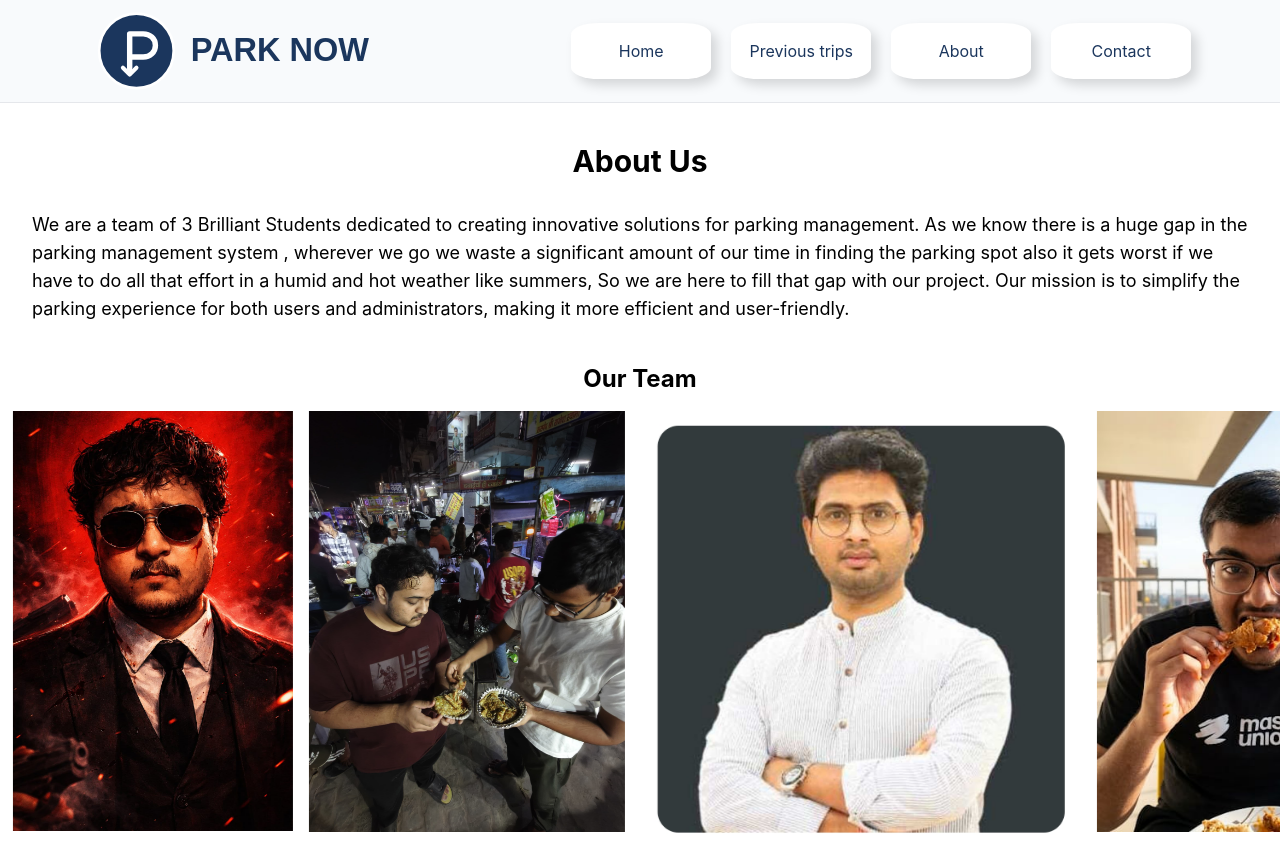
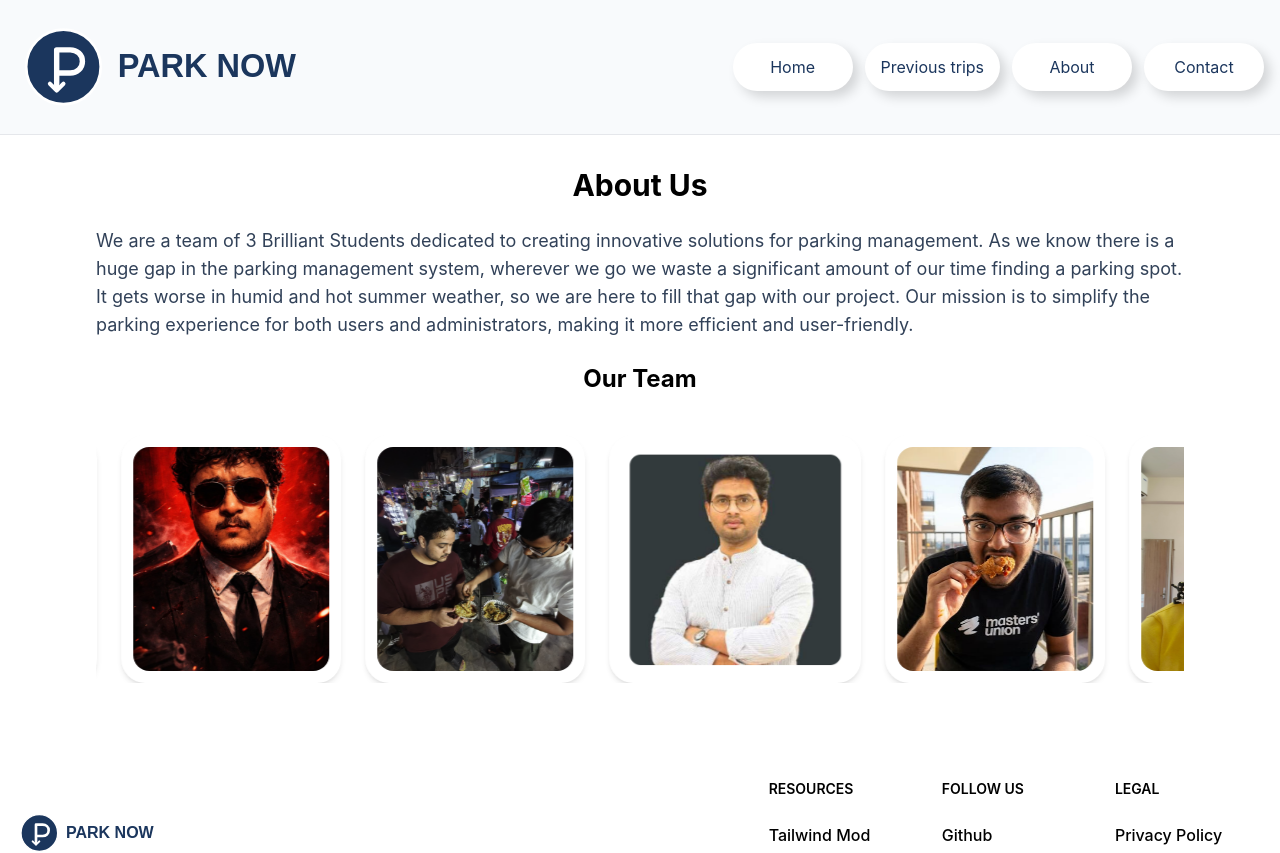
Before and after one commit to Priyes-h/Parking-Management-system-React, a React (Vite) app in the folder project1/: page /about in a window 1280 px wide. Shown: the top 853 px of the page. Built offline with nearby package versions, Linux system fonts and the light colour scheme.

Commit message:
solve payment auto fetching bug ad ui

```diff
--- a/project1/src/App.jsx
+++ b/project1/src/App.jsx
@@ -16,7 +16,7 @@ function App() {
       <Navbar />
 
       {/* 👇 this pushes footer to bottom */}
-      <div className="flex-grow pb-[120px]">
+      <div className='grow pb-8'>
         <Routes>
           <Route path='/' element={<Home/>}></Route>   {/* 👈 also added this */}
           <Route path='/home' element={<Home/>}></Route>
--- a/project1/src/Components/Navbar.jsx
+++ b/project1/src/Components/Navbar.jsx
@@ -5,30 +5,28 @@ import ParkNowLogo from '../Assests/ParkingLogo'
 function Navbar() {
   return (
     <>
-    {/* // central nav bar div applies flex on logo and links */}
-    <div className='flex justify-around border-b border-[#E5E7EB] bg-[#F8FAFC]'>
-      {/* rendering the logo component it is an svg guys  */}
-      <div><ParkNowLogo/></div>
-      {/* links here flex appliedn in home about and others  */}
-      <div className='flex justify-evenly gap-5 items-center'>
-        {/* will include search and apply implement here aysuhmaan */}
-        <div className=' border-[#1B365D] text-[#1B365D] text-center p-4 rounded-[20%] w-[140px] bg-white shadow-[6px_6px_12px_rgba(0,0,0,0.15)] hover:ring-[#1B365D] hover:ring-4 hover:scale-105 transition duration-150 ease-in-out'>
-          <Link to="/home">Home</Link>
-        </div>
-        {/* previous will be fetched from client here currenly in an dummy objet */}
-        <div className=' border-[#1B365D] text-[#1B365D] text-center p-4 rounded-[20%] w-[140px] bg-white shadow-[6px_6px_12px_rgba(0,0,0,0.15)] hover:ring-[#1B365D] hover:ring-4 hover:scale-105 transition duration-150 ease-in-out'>
-          <Link to="/previoustrips">Previous trips</Link>
-        </div>
-        <div className=' border-[#1B365D] text-[#1B365D] text-center p-4 rounded-[20%] w-[140px] bg-white shadow-[6px_6px_12px_rgba(0,0,0,0.15)] hover:ring-[#1B365D] hover:ring-4 hover:scale-105 transition duration-150 ease-in-out'>
-          <Link to="/about">About</Link>
+      {/* central nav bar div applies flex on logo and links */}
+      <div className='flex flex-col gap-4 border-b border-[#E5E7EB] bg-[#F8FAFC] px-4 py-4 md:flex-row md:items-center md:justify-between'>
+        <div className='flex items-center justify-between gap-4'>
+          <ParkNowLogo />
         </div>
 
-        <div className=' border-[#1B365D] text-[#1B365D] text-center p-4 rounded-[20%] w-[140px] bg-white shadow-[6px_6px_12px_rgba(0,0,0,0.15)] hover:ring-[#1B365D] hover:ring-4 hover:scale-105 transition duration-150 ease-in-out'>
-          <Link to="/contact">Contact</Link>
+        {/* links here flex applied in home about and others */}
+        <div className='flex flex-wrap justify-center gap-3 md:justify-end'>
+          <div className='border-[#1B365D] text-[#1B365D] text-center px-4 py-3 rounded-full min-w-[120px] bg-white shadow-[6px_6px_12px_rgba(0,0,0,0.15)] hover:ring-[#1B365D] hover:ring-4 hover:scale-105 transition duration-150 ease-in-out'>
+            <Link to='/home'>Home</Link>
+          </div>
+          <div className='border-[#1B365D] text-[#1B365D] text-center px-4 py-3 rounded-full min-w-[120px] bg-white shadow-[6px_6px_12px_rgba(0,0,0,0.15)] hover:ring-[#1B365D] hover:ring-4 hover:scale-105 transition duration-150 ease-in-out'>
+            <Link to='/previoustrips'>Previous trips</Link>
+          </div>
+          <div className='border-[#1B365D] text-[#1B365D] text-center px-4 py-3 rounded-full min-w-[120px] bg-white shadow-[6px_6px_12px_rgba(0,0,0,0.15)] hover:ring-[#1B365D] hover:ring-4 hover:scale-105 transition duration-150 ease-in-out'>
+            <Link to='/about'>About</Link>
+          </div>
+          <div className='border-[#1B365D] text-[#1B365D] text-center px-4 py-3 rounded-full min-w-[120px] bg-white shadow-[6px_6px_12px_rgba(0,0,0,0.15)] hover:ring-[#1B365D] hover:ring-4 hover:scale-105 transition duration-150 ease-in-out'>
+            <Link to='/contact'>Contact</Link>
+          </div>
         </div>
-
       </div>
-    </div>
     </>
   )
 }
--- a/project1/src/Pages/About.jsx
+++ b/project1/src/Pages/About.jsx
@@ -1,88 +1,58 @@
 import React from 'react'
 
 function About() {
-  return (<div>
-    <div>
-      <h1 class="text-3xl font-bold mb-4 m-10 ... grid justify-items-center ...">About Us</h1>
-      <p class="text-lg mb-6 m-8 ... grid justify-items-center ...">
+  const members = [
+  { src: '/src/Assests/developer1.jpeg', alt: 'Ayushmaan Da Developer' },
+  { src: '/src/Assests/developer2.jpeg', alt: 'Asmit Da Developer' },
+  { src: '/src/Assests/developer3.jpeg', alt: 'Priyesh Da Developer' },
+  { src: '/src/Assests/devGang.jpeg', alt: 'Developer Gang' },
+  { src: '/src/Assests/Rahul sir.jpeg', alt: 'Rahul sir' },
+];
+// duplicate
+const loopMembers = [...members, ...members]
+  return (
+    <div className='mx-auto max-w-6xl px-4 py-8 lg:px-8'>
+      <div className='space-y-6'>
+        <h1 className='text-3xl font-bold text-center'>About Us</h1>
+        <p className='text-base leading-7 text-slate-700 sm:text-lg'>
           We are a team of 3 Brilliant Students dedicated to creating innovative solutions for parking management.
-        As we know there is a huge gap in the parking management system , wherever we go we waste a significant amount
-        of our time in finding the parking spot also it gets worst if we have to do all that effort
-        in a humid and hot weather like summers, So we are here to fill that gap with our project.
-        Our mission is to simplify the parking experience for both users and administrators,
+          As we know there is a huge gap in the parking management system, wherever we go we waste a significant amount
+          of our time finding a parking spot. It gets worse in humid and hot summer weather, so we are here to fill that gap
+          with our project. Our mission is to simplify the parking experience for both users and administrators,
           making it more efficient and user-friendly.
         </p>
-      <h2 class="text-2xl font-bold mb-4 m-10 ... grid justify-items-center ...">Our Team</h2>
+        <h2 className='text-2xl font-bold text-center'>Our Team</h2>
+      </div>
+<div className="mt-10 overflow-hidden">
+  <div className="flex gap-6 animate-scroll">
 
+    {loopMembers.map((member, index) => (
+      <div
+        key={index}
+        className="group relative min-w-[180px] sm:min-w-[220px] shrink-0 rounded-3xl bg-white p-3 shadow-md transition-all duration-300 hover:scale-110 hover:shadow-2xl"
+      >
+        {/* Image */}
+        <img
+          src={member.src}
+          alt={member.alt}
+          className="h-56 w-full rounded-2xl object-cover transition duration-300 group-hover:brightness-75"
+        />
 
+        {/* Overlay text */}
+        <div className="absolute inset-0 flex items-end justify-center opacity-0 group-hover:opacity-100 transition duration-300">
+          <div className="bg-black/60 text-white text-sm px-3 py-1 rounded-lg mb-3">
+            {member.alt}
           </div>
-    <div class="flex flex-row overflow-x-auto gap-4">
-      <div class="flex flex-nowrap gap-4  animate-scroll">
-        <div  class="size-79 ...">
-          <img src="/src/Assests/developer1.jpeg" alt="Ayushmaan Da Developer" />
         </div>
-        <div class="size-79 ...">
-          <img src="/src/Assests/developer2.jpeg" alt="Asmit Da Developer" />
+
+        {/* Glow effect */}
+        <div className="absolute inset-0 rounded-3xl opacity-0 group-hover:opacity-100 transition duration-300 shadow-[0_0_30px_rgba(168,85,247,0.6)]"></div>
       </div>
-        <div class="size-70 ...">
-          <img src="/src/Assests/developer3.jpeg" alt="priyesh Da Developer" />
-          </div>
-        <div class="size-79 ...">
-          <img src="/src/Assests/devGang.jpeg" alt=" Da Developer Gang" />
-          </div>
-        <div class="size-110 ...">
-          <img src="/src/Assests/Rahul sir.jpeg" alt="Rahul sir" />
-          </div>
-        <div  class="size-79 ...">
-          <img src="/src/Assests/developer1.jpeg" alt="Ayushmaan Da Developer" />
-        </div>
-        <div class="size-79 ...">
-          <img src="/src/Assests/developer2.jpeg" alt="Asmit Da Developer" />
-          </div>
-        <div class="size-70 ...">
-          <img src="/src/Assests/developer3.jpeg" alt="priyesh Da Developer" />
-          </div>
-        <div class="size-79 ...">
-          <img src="/src/Assests/devGang.jpeg" alt=" Da Developer Gang" />
-          </div>
-        <div class="size-110 ...">
-          <img src="/src/Assests/Rahul sir.jpeg" alt="Rahul sir" />
-          </div>
-        <div  class="size-79 ...">
-          <img src="/src/Assests/developer1.jpeg" alt="Ayushmaan Da Developer" />
-        </div>
-        <div class="size-79 ...">
-          <img src="/src/Assests/developer2.jpeg" alt="Asmit Da Developer" />
-          </div>
-        <div class="size-70 ...">
-          <img src="/src/Assests/developer3.jpeg" alt="priyesh Da Developer" />
-          </div>
-        <div class="size-79 ...">
-          <img src="/src/Assests/devGang.jpeg" alt=" Da Developer Gang" />
-          </div>
-        <div class="size-110 ...">
-          <img src="/src/Assests/Rahul sir.jpeg" alt="Rahul sir" />
-          </div>
-        <div  class="size-79 ...">
-          <img src="/src/Assests/developer1.jpeg" alt="Ayushmaan Da Developer" />
-        </div>
-        <div class="size-79 ...">
-          <img src="/src/Assests/developer2.jpeg" alt="Asmit Da Developer" />
-          </div>
-        <div class="size-70 ...">
-          <img src="/src/Assests/developer3.jpeg" alt="priyesh Da Developer" />
-          </div>
-        <div class="size-79 ...">
-          <img src="/src/Assests/devGang.jpeg" alt=" Da Developer Gang" />
-          </div>
-        <div class="size-110 ...">
-          <img src="/src/Assests/Rahul sir.jpeg" alt="Rahul sir" />
+    ))}
+
   </div>
 </div>
     </div>
-    </div>
-
-
   )
 }
 
--- a/project1/src/Pages/Contact.jsx
+++ b/project1/src/Pages/Contact.jsx
@@ -2,7 +2,22 @@ import React from 'react'
 
 function Contact() {
   return (
-    <div>Contact</div>
+    <div className='mx-auto max-w-4xl px-4 py-10 text-center'>
+      <h1 className='text-3xl font-bold mb-4'>Contact Us</h1>
+      <p className='text-base leading-7 text-slate-700 sm:text-lg'>
+        Have a question, bug report, or partnership idea? Reach out to us and we will get back to you soon.
+      </p>
+      <div className='mt-8 grid gap-4 sm:grid-cols-2'>
+        <div className='rounded-3xl border border-slate-200 bg-white p-6 shadow-sm'>
+          <h2 className='font-semibold mb-2'>Email</h2>
+          <p>contact@parknow.app</p>
+        </div>
+        <div className='rounded-3xl border border-slate-200 bg-white p-6 shadow-sm'>
+          <h2 className='font-semibold mb-2'>Phone</h2>
+          <p>+91 12345 67890</p>
+        </div>
+      </div>
+    </div>
   )
 }
 
--- a/project1/src/Pages/ParkingChoose.jsx
+++ b/project1/src/Pages/ParkingChoose.jsx
@@ -19,10 +19,10 @@ function ParkingChoose() {
   const removeTime = () => setDuration(prev => (prev > 1 ? prev - 1 : 1));
 
   return (
-    <div className="flex gap-10 ml-[182px] justify-evenly p-6">
+    <div className="mx-auto flex w-full max-w-6xl flex-col gap-10 px-4 py-6 md:flex-row md:items-start md:justify-center">
 
       {/* LEFT SIDE → SLOTS */}
-      <div className="grid grid-cols-6 gap-2 h-fit">
+      <div className="w-full grid grid-cols-2 gap-3 sm:grid-cols-3 md:w-1/2 xl:grid-cols-4">
         {Array.from({ length: data.capacity }, (_, i) => {
           const slotName = `P-${i + 1}`;
 
@@ -43,7 +43,7 @@ function ParkingChoose() {
       </div>
 
       {/* RIGHT SIDE → DETAILS */}
-      <div className="max-w-md mx-auto bg-gradient-to-br from-[#1B365D] to-blue-800 rounded-3xl p-8 text-white shadow-2xl transition-all hover:scale-[1.02] border border-blue-400/30">
+      <div className="w-full md:w-1/2 bg-gradient-to-br from-[#1B365D] to-blue-800 rounded-3xl p-8 text-white shadow-2xl transition-all hover:scale-[1.02] border border-blue-400/30">
         <div className="mb-6">
           <h1 className="text-3xl font-extrabold tracking-tight mb-1">{data.name}</h1>
           <p className="text-blue-100 text-sm font-medium flex items-center gap-1">
--- a/project1/src/index.css
+++ b/project1/src/index.css
@@ -9,5 +9,7 @@
 }
 
 .animate-scroll {
-  animation: scroll 30s linear infinite;
+  display: flex;
+  width: max-content;
+  animation: scroll 15s linear infinite;
 }
```
Also changed, not shown: project1/src/Pages/Home.jsx (+23 -20 lines), project1/src/Pages/Search.jsx (+24 -34 lines). Lines whose indentation alone changed are shown as unchanged.
